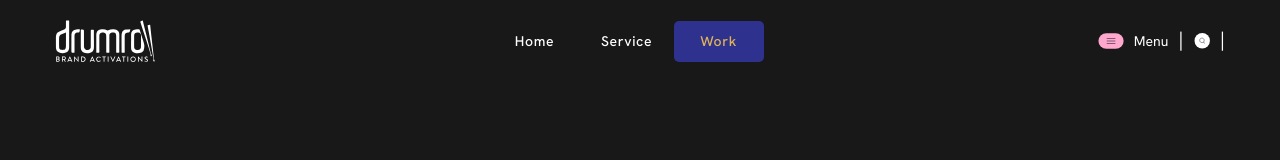
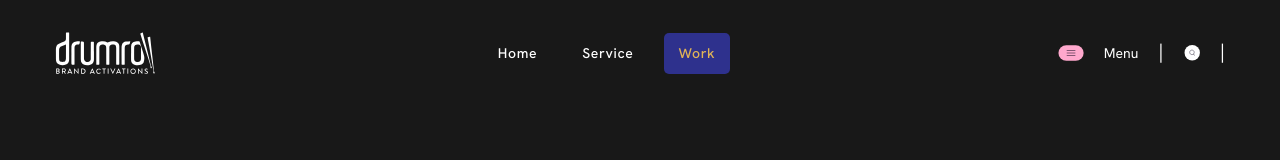
Before and after one commit to Drumroll-Inc/Drumroll-Website, a React (Vite) app: page /WorkComponet in a window 1280 px wide. Shown: the top 160 px of the page. Built offline with nearby package versions, Linux system fonts and the light colour scheme.

Commit message:
working on it

```diff
--- a/src/Components/LandingPagesLayouts/HeaderLayouts/HeaderLayouts.module.css
+++ b/src/Components/LandingPagesLayouts/HeaderLayouts/HeaderLayouts.module.css
@@ -115,7 +115,7 @@
 
     .HeaderLayoutsContainer2 {
         gap: 25px;
-        padding: 3rem;
+        padding: 1rem;
         align-items: center;
         justify-content: center;
     }
--- a/src/Components/LandingPagesLayouts/NavbarLayouts/NavbarLayouts.module.css
+++ b/src/Components/LandingPagesLayouts/NavbarLayouts/NavbarLayouts.module.css
@@ -4,14 +4,15 @@
     width: 100%;
     z-index: 1000;
     position: fixed;
-    margin-top: 20px;
+    margin-top: 2rem;
+    background-color: transparent;
 }
 
 .NavbarLayoutsContainerLists {
     display: flex;
     flex-wrap: wrap;
     align-items: center;
-    padding: 0px 55px 0px 55px;
+    padding: 0px 55px;
     justify-content: space-between;
 }
 
@@ -22,19 +23,19 @@
 
 .NavbarLayoutsItemsLists {
     display: flex;
-    gap: 2px;
+    gap: 15px;
     list-style: none;
+    align-items: center;
 }
 
 .NavbarLayoutsA {
-    width: 90px;
-    padding: 10px;
+    width: auto;
+    padding: 10px 15px;
     color: #FFFFFF;
     cursor: pointer;
     font-size: 14px;
     font-weight: 500;
     text-align: center;
-    font-family: inter;
     border-radius: 5px;
     text-decoration: none;
     letter-spacing: 0.65px;
@@ -60,7 +61,7 @@
 .NavbarLayoutsItems {
     display: flex;
     align-items: center;
-    gap: 10px;
+    gap: 20px;
 }
 
 .NavbarLayoutsIconMeun {
@@ -100,7 +101,7 @@
     align-items: center;
     flex-direction: column;
     justify-content: center;
-    display: flex !important;
+    display: none;
     background-color: #1a1a1a;
 }
 
@@ -111,6 +112,41 @@
     align-items: center;
     margin-top: 10px;
 }
+
+
+@media screen and (max-width: 1024px) {
+    .NavbarLayoutsContainerLists {
+        padding: 0px 20px;
+    }
+
+    .NavbarLayoutsItemsLists {
+        display: none;
+    }
+
+    .MobileMenuToggle {
+        display: block;
+    }
+
+    .MobileMenuOpen {
+        display: flex !important;
+    }
+
+    .NavbarLayoutsImage {
+        width: 80px;
+    }
+}
+
+@media screen and (min-width: 1025px) {
+    .MobileMenuToggle {
+        display: none;
+    }
+
+    .MobileMenuOpen {
+        display: none;
+    }
+}
+
+
 
 @media screen and (max-width: 750px) {
     .NavbarLayoutsContainers {
--- a/src/Components/ServiceComponets/ServiceLayouts/ServiceHeros/ServiceHeros.module.css
+++ b/src/Components/ServiceComponets/ServiceLayouts/ServiceHeros/ServiceHeros.module.css
@@ -144,6 +144,10 @@
 }
 
 
+
+
+
+
 @media all and (max-width: 750px) {
     .ServiceHerosChilds {
         gap: 20px;
```
